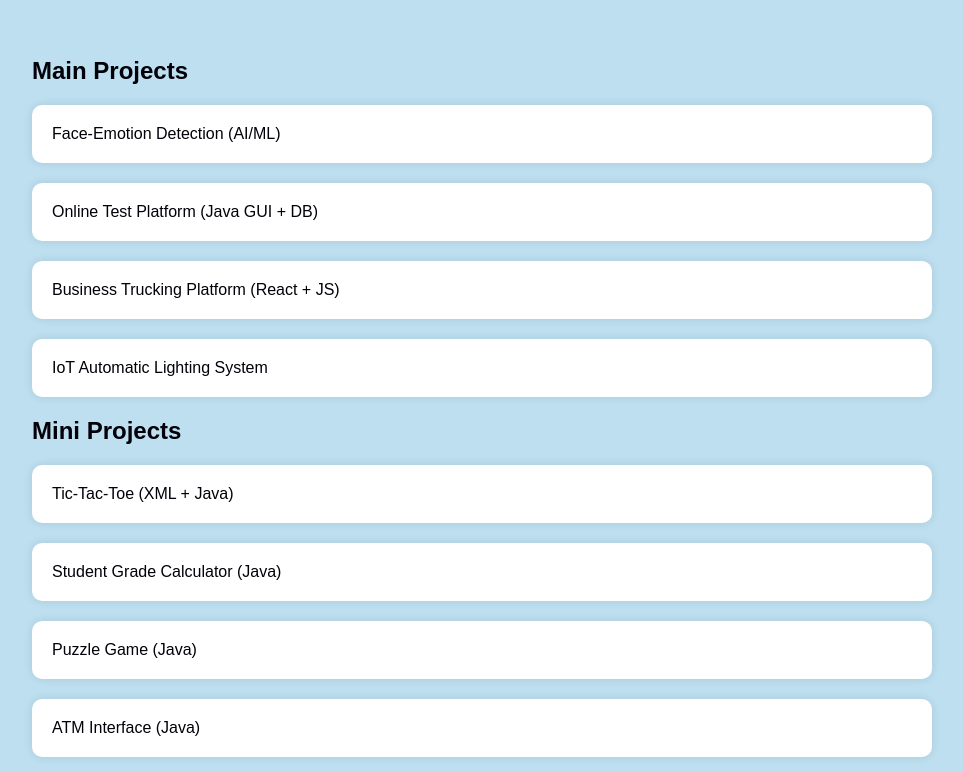
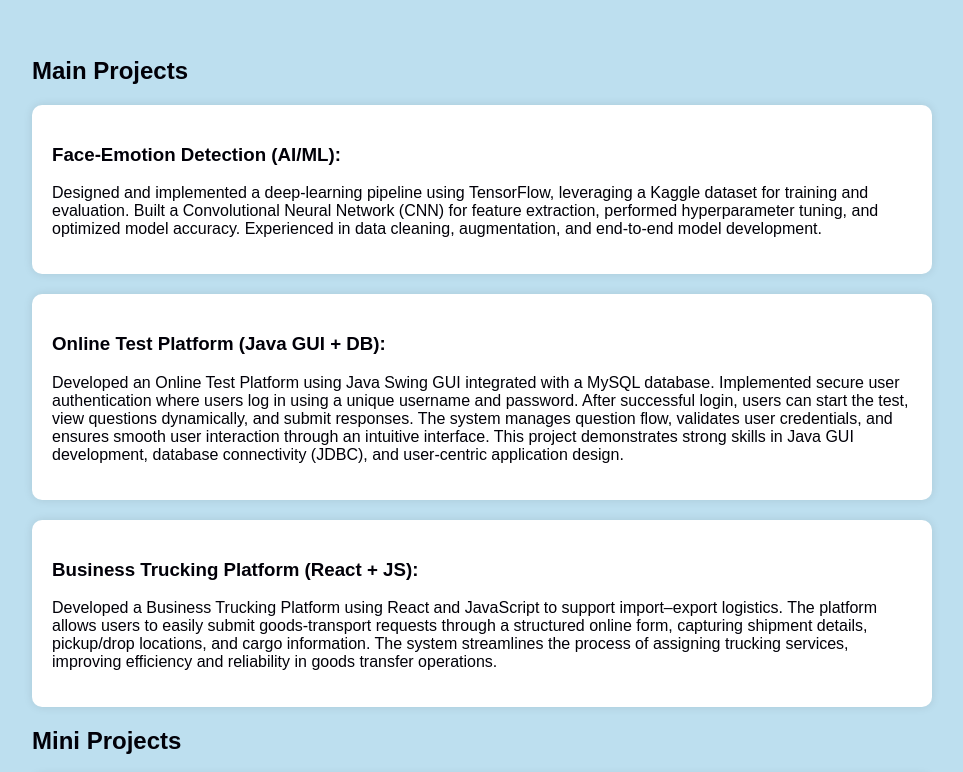
Before and after one commit to soun-d-arya-k/my-portfolio, a plain HTML site: page index.html in a window 1280 px wide. Shown: the part 1376-2148 px from the top of the page, without its empty margins (158-1121 px from the left). Drawn offline with Linux system fonts and the light colour scheme.

Commit message:
Update index.html

```diff
--- a/index.html
+++ b/index.html
@@ -64,17 +64,45 @@
   <section id="projects">
     <h2>Main Projects</h2>
 
-      <div class="card">Face-Emotion Detection (AI/ML)</div>
-      <div class="card">Online Test Platform (Java GUI + DB)</div>
-      <div class="card">Business Trucking Platform (React + JS)</div>
-      <div class="card">IoT Automatic Lighting System</div>
+      <div class="card"><h3>Face-Emotion Detection (AI/ML):</h3>
+            <p>
+             Designed and implemented a deep-learning pipeline using TensorFlow,
+             leveraging a Kaggle dataset for training and evaluation. Built a
+             Convolutional Neural Network (CNN) for feature extraction, performed
+             hyperparameter tuning, and optimized model accuracy. Experienced in data
+             cleaning, augmentation, and end-to-end model development.
+           </p>
+         </div>
+
+      <div class="card"><h3>Online Test Platform (Java GUI + DB):</h3>
+          <p>
+             Developed an Online Test Platform using Java Swing GUI integrated with
+              a MySQL database. Implemented secure user authentication where users log
+               in using a unique username and password. After successful login, users
+                can start the test, view questions dynamically, and submit responses.
+                The system manages question flow, validates user credentials, and ensures
+                 smooth user interaction through an intuitive interface. This project
+                 demonstrates strong skills in Java GUI development, database
+                 connectivity (JDBC), and user-centric application design.
+           </p>
+      </div>
+      <div class="card"><h3>Business Trucking Platform (React + JS):</h3>
+          <p>Developed a Business Trucking Platform using React and JavaScript to
+            support import–export logistics. The platform allows users to easily
+            submit goods-transport requests through a structured online form,
+            capturing shipment details, pickup/drop locations, and cargo information.
+            The system streamlines the process of assigning trucking services,
+            improving efficiency and reliability in goods transfer operations.
+          </p>
+      </div>
 
     <h2>Mini Projects</h2>
       <div class="card">Tic-Tac-Toe (XML + Java)</div>
       <div class="card">Student Grade Calculator (Java)</div>
       <div class="card">Puzzle Game (Java)</div>
       <div class="card">ATM Interface (Java)</div>
-  </section>
+      <div class="card">IoT Automatic Lighting System</div>
+   </section>
 
   <!-- SKILLS -->
   <section id="skills">
```
